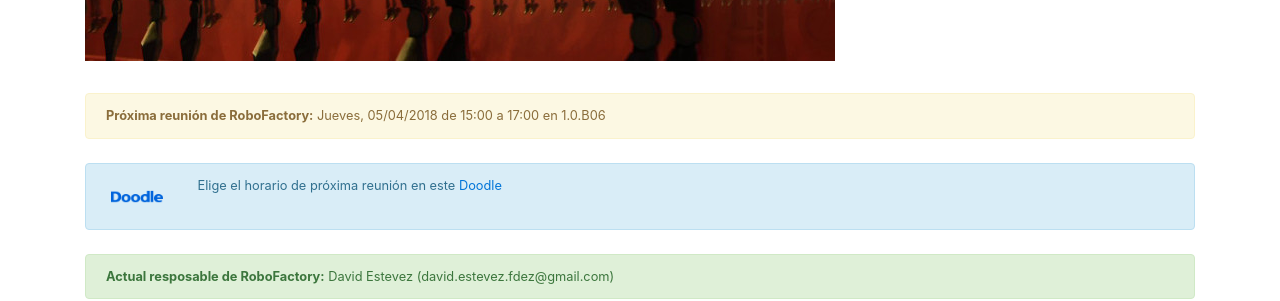
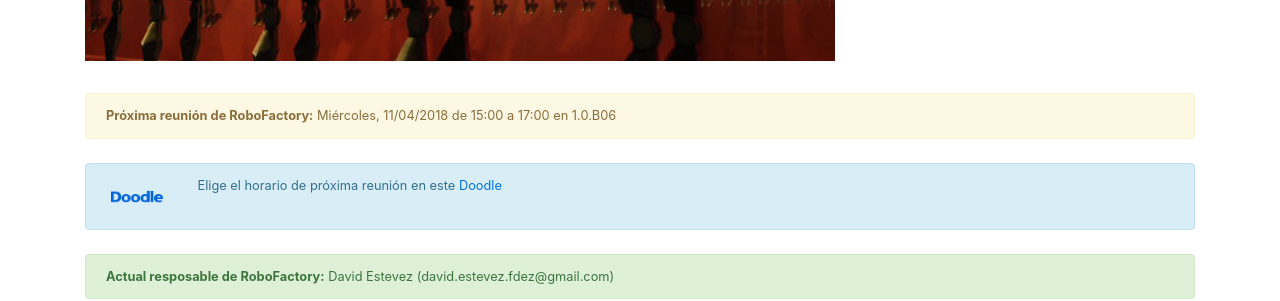
Before and after one commit to asrob-uc3m/asrob-uc3m.github.io, a Jekyll site: the page built from _workgroups/2017-09-19-robofactory.markdown, in a window 1280 px wide and 900 px high, scrolled down 831 px. Shown: the part 335-636 px from the top of the window. Built offline with Jekyll 4.4.1, drawn with Linux system fonts in a browser that asks for light colours.

Commit message:
Update next_meeting for workgroup RoboFactory

```diff
--- a/_workgroups/2017-09-19-robofactory.markdown
+++ b/_workgroups/2017-09-19-robofactory.markdown
@@ -5,7 +5,7 @@ layout: workgroup
 manager: David Estevez
 manager_email: david.estevez.fdez@gmail.com
 name: RoboFactory
-next_meeting: Jueves, 05/04/2018 de 15:00 a 17:00 en 1.0.B06
+next_meeting: "Mi\xE9rcoles, 11/04/2018 de 15:00 a 17:00 en 1.0.B06"
 next_meeting_doodle: https://doodle.com/poll/tbu9s6t7q38y47ce
 picture: /img/robofactory.jpg
 picture_full: /img/robofactory-full.jpg
```
